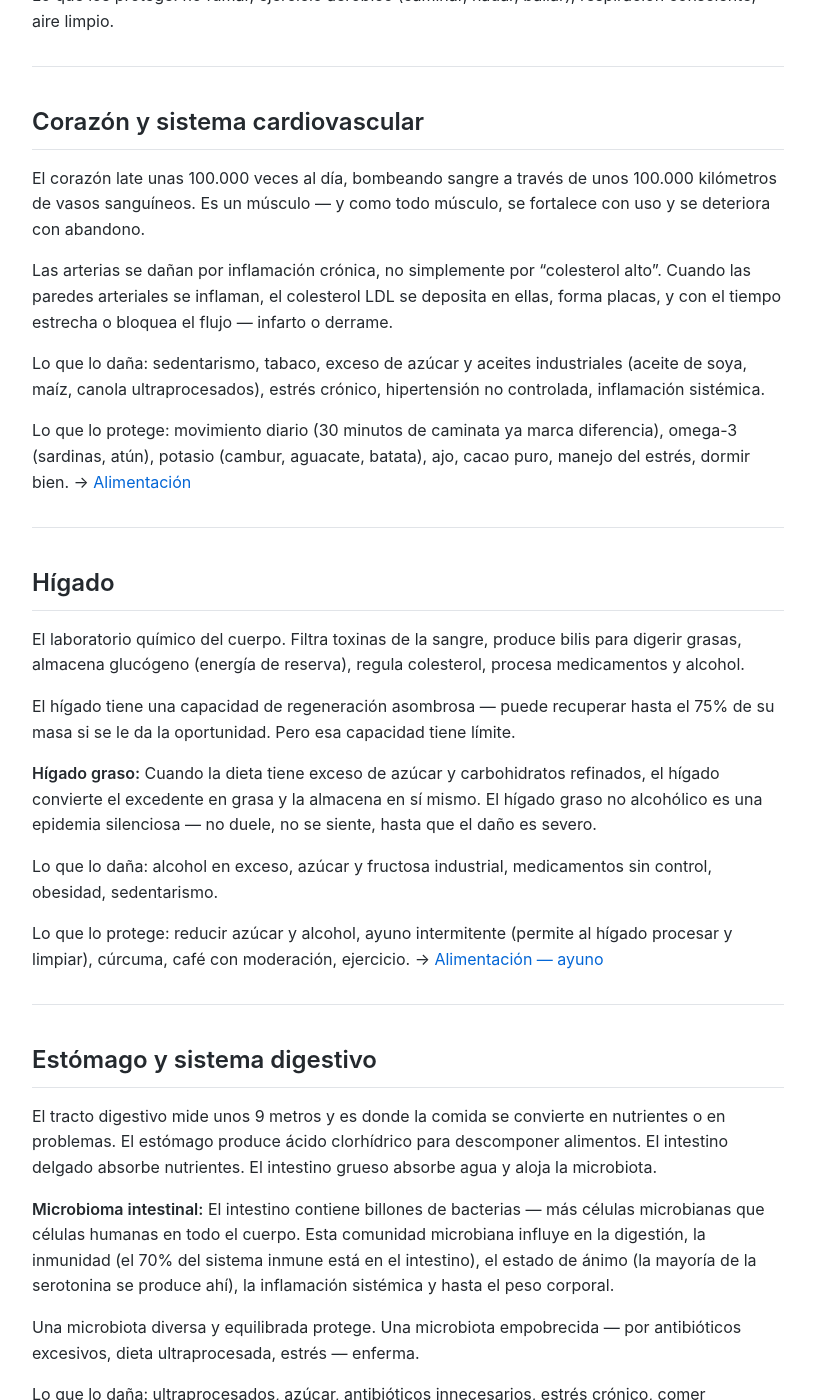
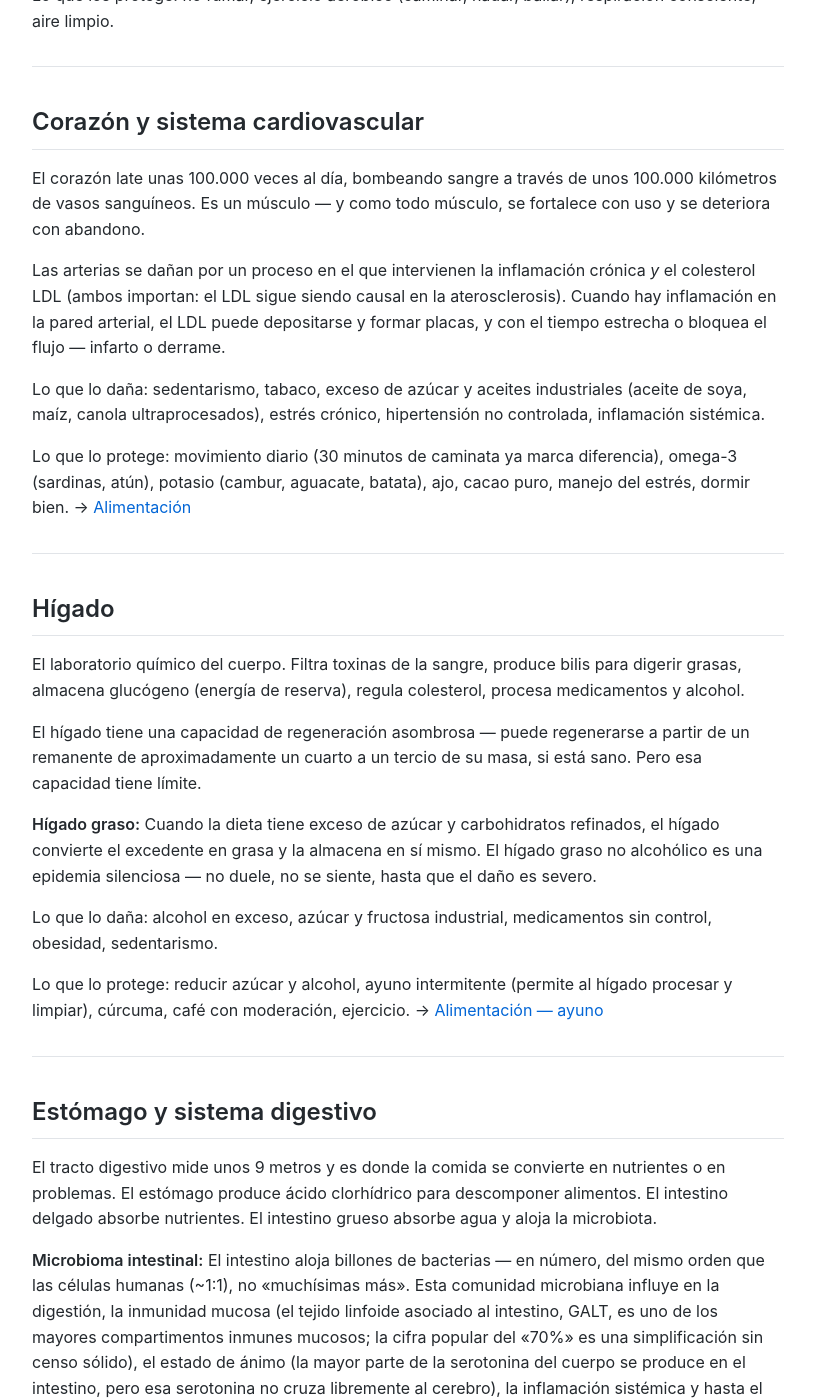
Before and after one commit to axeladriant/venezuela, a Jekyll site: the page built from salud/el-cuerpo.md, in a window 1280 px wide and 1400 px high, scrolled down 3372 px. Shown: the whole window, without its empty margins (232-1047 px from the left). Built offline with Jekyll 4.4.1, drawn with Linux system fonts in a browser that asks for light colours; our own code applies the rules of GitHub Pages for plain Markdown files; some of the changed text lies outside the part shown.

Commit message:
fix(fact-check): microbiome 1:1, GALT, LDL+inflammation, vit D, liver regen

```diff
--- a/salud/el-cuerpo.md
+++ b/salud/el-cuerpo.md
@@ -86,7 +86,7 @@ Lo que los protege: no fumar, ejercicio aeróbico (caminar, nadar, bailar), resp
 
 El corazón late unas 100.000 veces al día, bombeando sangre a través de unos 100.000 kilómetros de vasos sanguíneos. Es un músculo — y como todo músculo, se fortalece con uso y se deteriora con abandono.
 
-Las arterias se dañan por inflamación crónica, no simplemente por "colesterol alto". Cuando las paredes arteriales se inflaman, el colesterol LDL se deposita en ellas, forma placas, y con el tiempo estrecha o bloquea el flujo — infarto o derrame.
+Las arterias se dañan por un proceso en el que intervienen la inflamación crónica *y* el colesterol LDL (ambos importan: el LDL sigue siendo causal en la aterosclerosis). Cuando hay inflamación en la pared arterial, el LDL puede depositarse y formar placas, y con el tiempo estrecha o bloquea el flujo — infarto o derrame.
 
 Lo que lo daña: sedentarismo, tabaco, exceso de azúcar y aceites industriales (aceite de soya, maíz, canola ultraprocesados), estrés crónico, hipertensión no controlada, inflamación sistémica.
 
@@ -98,7 +98,7 @@ Lo que lo protege: movimiento diario (30 minutos de caminata ya marca diferencia
 
 El laboratorio químico del cuerpo. Filtra toxinas de la sangre, produce bilis para digerir grasas, almacena glucógeno (energía de reserva), regula colesterol, procesa medicamentos y alcohol.
 
-El hígado tiene una capacidad de regeneración asombrosa — puede recuperar hasta el 75% de su masa si se le da la oportunidad. Pero esa capacidad tiene límite.
+El hígado tiene una capacidad de regeneración asombrosa — puede regenerarse a partir de un remanente de aproximadamente un cuarto a un tercio de su masa, si está sano. Pero esa capacidad tiene límite.
 
 **Hígado graso:** Cuando la dieta tiene exceso de azúcar y carbohidratos refinados, el hígado convierte el excedente en grasa y la almacena en sí mismo. El hígado graso no alcohólico es una epidemia silenciosa — no duele, no se siente, hasta que el daño es severo.
 
@@ -112,7 +112,7 @@ Lo que lo protege: reducir azúcar y alcohol, ayuno intermitente (permite al hí
 
 El tracto digestivo mide unos 9 metros y es donde la comida se convierte en nutrientes o en problemas. El estómago produce ácido clorhídrico para descomponer alimentos. El intestino delgado absorbe nutrientes. El intestino grueso absorbe agua y aloja la microbiota.
 
-**Microbioma intestinal:** El intestino contiene billones de bacterias — más células microbianas que células humanas en todo el cuerpo. Esta comunidad microbiana influye en la digestión, la inmunidad (el 70% del sistema inmune está en el intestino), el estado de ánimo (la mayoría de la serotonina se produce ahí), la inflamación sistémica y hasta el peso corporal.
+**Microbioma intestinal:** El intestino aloja billones de bacterias — en número, del mismo orden que las células humanas (~1:1), no «muchísimas más». Esta comunidad microbiana influye en la digestión, la inmunidad mucosa (el tejido linfoide asociado al intestino, GALT, es uno de los mayores compartimentos inmunes mucosos; la cifra popular del «70%» es una simplificación sin censo sólido), el estado de ánimo (la mayor parte de la serotonina del cuerpo se produce en el intestino, pero esa serotonina no cruza libremente al cerebro), la inflamación sistémica y hasta el peso corporal.
 
 Una microbiota diversa y equilibrada protege. Una microbiota empobrecida — por antibióticos excesivos, dieta ultraprocesada, estrés — enferma.
 
@@ -174,7 +174,7 @@ El esqueleto no es una estructura estática — es tejido vivo que se remodela c
 
 Lo que los daña: sedentarismo (los huesos necesitan impacto para fortalecerse), deficiencia de calcio y vitamina D, tabaco, exceso de alcohol, refrescos (el ácido fosfórico interfiere con la absorción de calcio).
 
-Lo que los protege: ejercicio con impacto (caminar, correr, bailar, levantar peso), calcio (ajonjolí, sardinas con espina, caraotas, queso), vitamina D (sol — 15 minutos al día en Venezuela es suficiente), magnesio.
+Lo que los protege: ejercicio con impacto (caminar, correr, bailar, levantar peso), calcio (ajonjolí, sardinas con espina, caraotas, queso), vitamina D (sol — en clima tropical, exposiciones breves suelen ayudar, pero la necesidad varía según piel, hora, ropa y edad; no hay una dosis solar única), magnesio.
 
 ---
 
```
